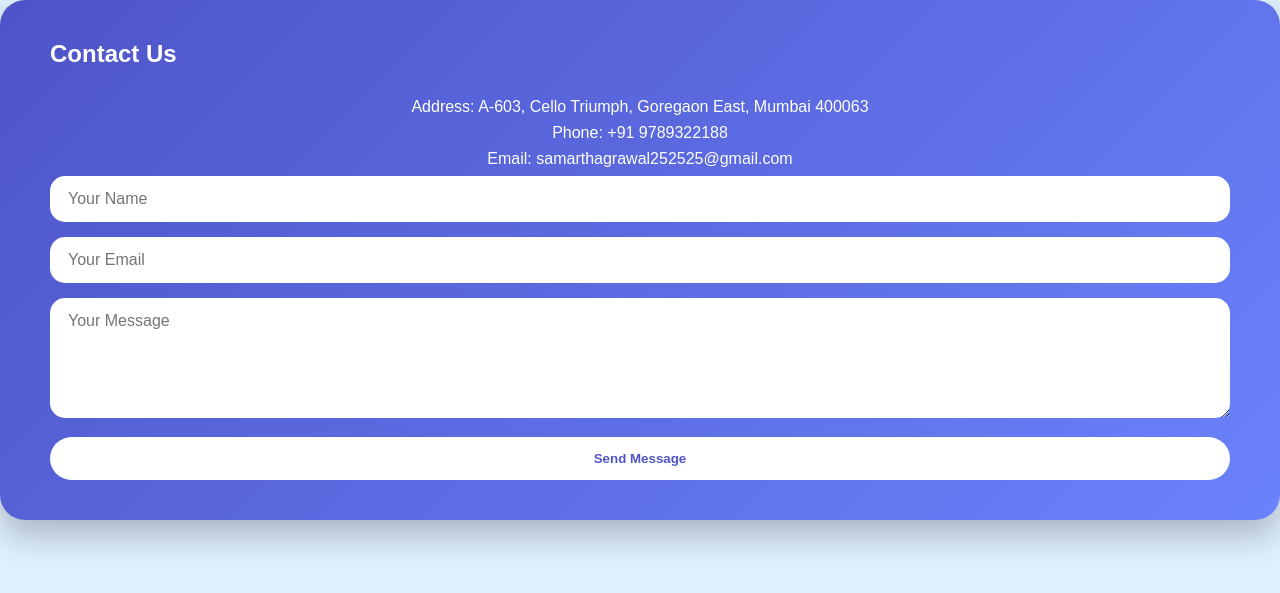
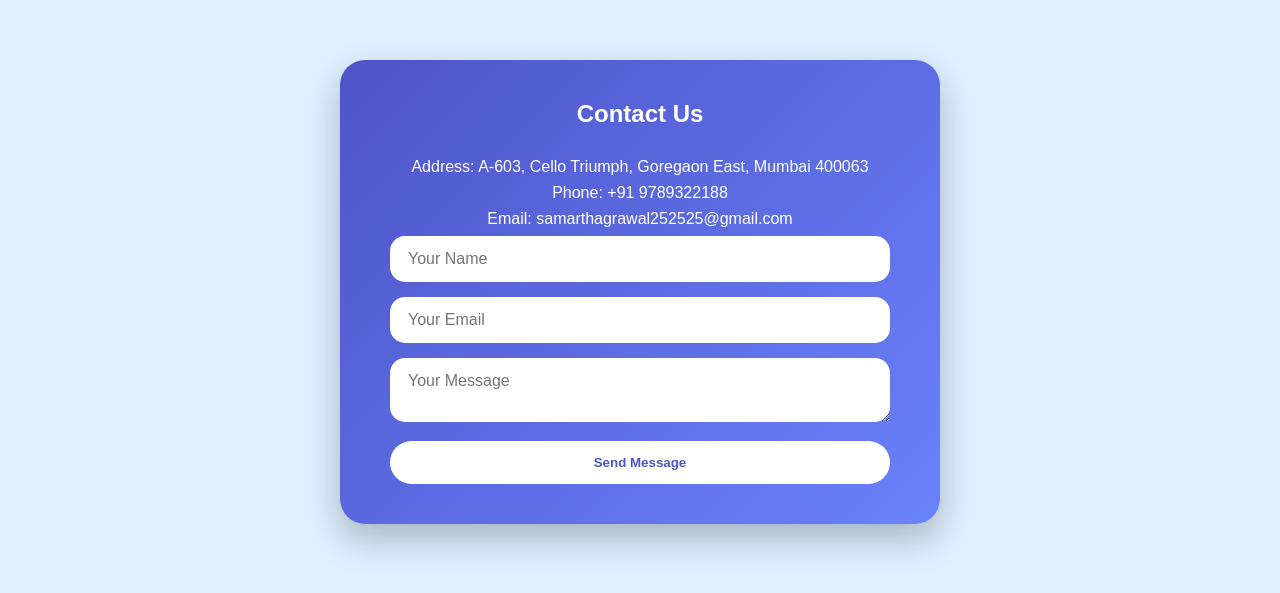
Before and after one commit to ritumoneco-jpg/arthasanchay-fund, a Flask app: page /contact in a window 1280 px wide. Shown: the part 62-655 px from the top of the page. Run offline with Flask 3, Linux system fonts and the light colour scheme.

Commit message:
Fixed contact form and layout

```diff
--- a/static/css/style.css
+++ b/static/css/style.css
@@ -181,11 +181,14 @@ body {
 
 /* ===== CONTACT BOX ===== */
 .contact-box {
+    max-width: 600px;
+    margin: 60px auto; /* centered horizontally */
+    padding: 40px 50px;
     background: linear-gradient(135deg, #4e54c8, #6a82fb);
-    padding: 40px 50px;
     border-radius: 25px;
     box-shadow: 0 15px 35px rgba(0,0,0,0.25);
-    color: white;
+    color: #fff;
+    text-align: center;
 }
 
 .contact-box input,
@@ -199,19 +202,14 @@ body {
     outline: none;
 }
 
-.contact-box textarea {
-    resize: vertical;
-    min-height: 120px;
-}
-
 .contact-box button {
     width: 100%;
+    background: #ffffff;
+    color: #4e54c8;
+    font-weight: 600;
     padding: 14px;
     border-radius: 25px;
     border: none;
-    background: #ffffff;
-    color: #4e54c8;
-    font-weight: 600;
     cursor: pointer;
     transition: all 0.3s ease;
 }
@@ -223,13 +221,11 @@ body {
 }
 
 .success-message {
-    color: #ffffff;
+    color: #00ff00;
     font-size: 18px;
     text-align: center;
-    margin-top: 15px;
-    font-weight: 600;
+    margin-bottom: 15px;
 }
-
 /* ===== CONTACT INFO ===== */
 .contact-info {
     margin-top: 30px;
```
